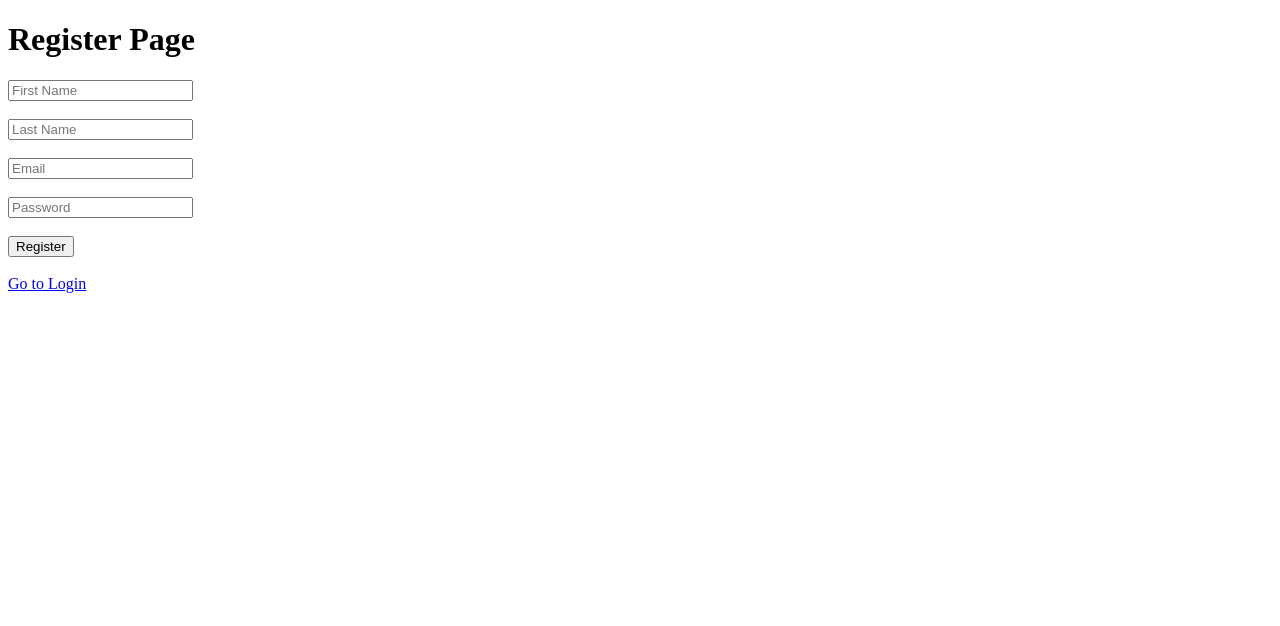
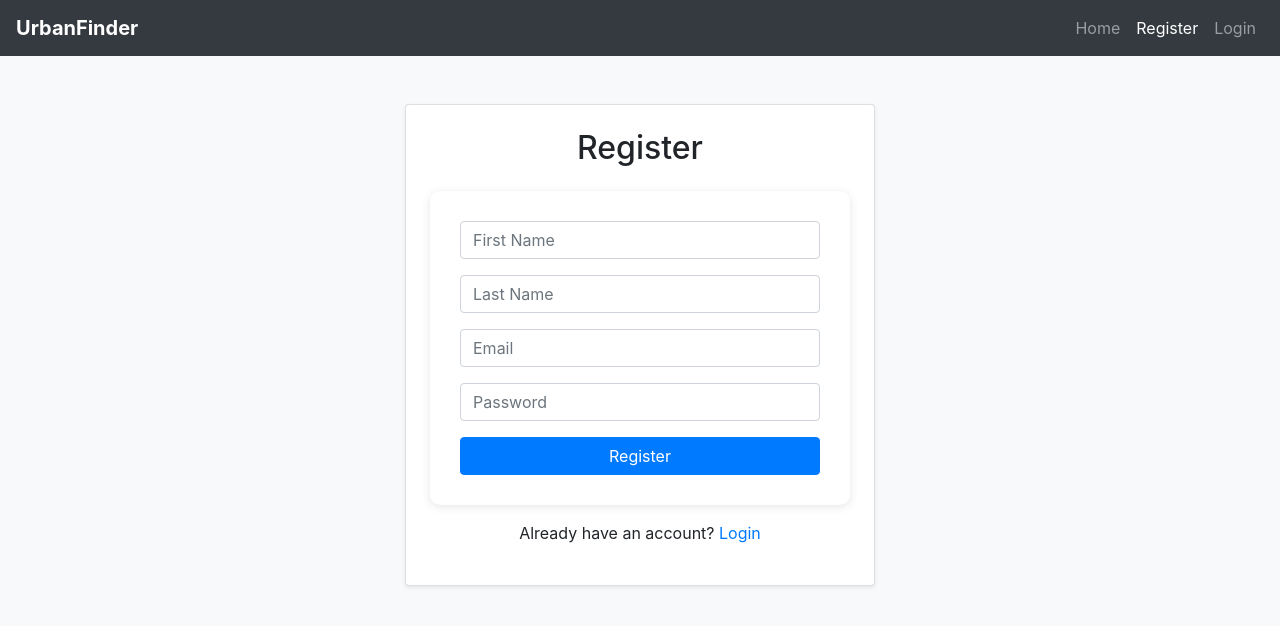
Before and after one commit to tourist-rental-website/django-backend, a Django app: page /accounts/register/ in a window 1280 px wide. Shown: the top 626 px of the page. Run offline with Django 5.2, Linux system fonts and the light colour scheme.

Commit message:
feat: add template and css for register

```diff
--- /dev/null
+++ b/accounts/static/accounts/register.css
@@ -0,0 +1,39 @@
+body {
+    background-color: #f8f9fa;
+}
+
+.container {
+    max-width: 500px;
+}
+
+h1 {
+    text-align: center;
+    margin-bottom: 30px;
+}
+
+form {
+    background: white;
+    padding: 30px;
+    border-radius: 10px;
+    box-shadow: 0 2px 10px rgba(0,0,0,0.1);
+}
+
+input {
+    width: 100%;
+    padding: 10px;
+    border: 1px solid #ced4da;
+    border-radius: 5px;
+}
+
+button {
+    width: 100%;
+    padding: 10px;
+}
+
+a {
+    text-decoration: none;
+}
+
+.navbar-brand {
+    font-weight: bold;
+}
--- a/accounts/templates/accounts/register.html
+++ b/accounts/templates/accounts/register.html
@@ -1,33 +1,92 @@
+{% load static %}
+
 <!DOCTYPE html>
 <html>
 <head>
-    <title>Register</title>
+  <meta charset="utf-8">
+  <meta name="viewport" content="width=device-width, initial-scale=1">
+
+  <title>Register</title>
+
+  <!-- Bootstrap CSS -->
+  <link rel="stylesheet" href="https://cdn.jsdelivr.net/npm/bootstrap@4.4.1/dist/css/bootstrap.min.css">
+
+  <!-- Custom CSS -->
+  <link rel="stylesheet" href="{% static 'accounts/register.css' %}">
 </head>
+
 <body>
 
-    <h1>Register Page</h1>
+<!-- NAVBAR -->
+<nav class="navbar navbar-expand-lg navbar-dark bg-dark">
+  <a class="navbar-brand" href="/">UrbanFinder</a>
+
+  <button class="navbar-toggler" type="button" data-toggle="collapse"
+          data-target="#navbarNav">
+    <span class="navbar-toggler-icon"></span>
+  </button>
+
+  <div class="collapse navbar-collapse" id="navbarNav">
+    <ul class="navbar-nav ml-auto">
+
+      <li class="nav-item">
+        <a class="nav-link" href="/">Home</a>
+      </li>
+
+      <li class="nav-item active">
+        <a class="nav-link" href="/accounts/register/">Register</a>
+      </li>
+
+      <li class="nav-item">
+        <a class="nav-link" href="/accounts/login/">Login</a>
+      </li>
+
+    </ul>
+  </div>
+</nav>
+
+<!-- FORM CONTAINER -->
+<div class="container mt-5">
+
+  <div class="card p-4 shadow-sm mx-auto" style="max-width: 500px;">
+    <h2 class="text-center mb-4">Register</h2>
 
     <form method="POST">
-        {% csrf_token %}
+      {% csrf_token %}
 
-        <input type="text" name="first_name" placeholder="First Name">
-        <br><br>
+      <div class="form-group">
+        <input type="text" class="form-control" name="first_name" placeholder="First Name">
+      </div>
 
-        <input type="text" name="last_name" placeholder="Last Name">
-        <br><br>
+      <div class="form-group">
+        <input type="text" class="form-control" name="last_name" placeholder="Last Name">
+      </div>
 
-        <input type="email" name="email" placeholder="Email">
-        <br><br>
+      <div class="form-group">
+        <input type="email" class="form-control" name="email" placeholder="Email">
+      </div>
 
-        <input type="password" name="password" placeholder="Password">
-        <br><br>
+      <div class="form-group">
+        <input type="password" class="form-control" name="password" placeholder="Password">
+      </div>
 
-        <button type="submit">Register</button>
+      <button type="submit" class="btn btn-primary btn-block">
+        Register
+      </button>
     </form>
 
-    <br>
+    <p class="text-center mt-3">
+      Already have an account?
+      <a href="/accounts/login/">Login</a>
+    </p>
+  </div>
 
-    <a href="/accounts/login/">Go to Login</a>
+</div>
+
+<!-- JS -->
+<script src="https://code.jquery.com/jquery-3.4.1.slim.min.js"></script>
+<script src="https://cdn.jsdelivr.net/npm/popper.js@1.16.0/dist/umd/popper.min.js"></script>
+<script src="https://cdn.jsdelivr.net/npm/bootstrap@4.4.1/dist/js/bootstrap.min.js"></script>
 
 </body>
 </html>
--- a/accounts/views.py
+++ b/accounts/views.py
@@ -1,10 +1,16 @@
 from django.shortcuts import render
 
 def login_view(request):
+
     return render(request, 'accounts/login.html')
 
 def register_view(request):
-    return render(request, 'accounts/register.html')
+    context = {
+        'title': ("Register"),
+        'page_title': ("Register Account"),
+        'page_description': ('this is the registration page'),
+    }
+    return render(request, 'accounts/register.html', context)
 
 def logout_view(request):
     return render(request, 'accounts/login.html')
```
